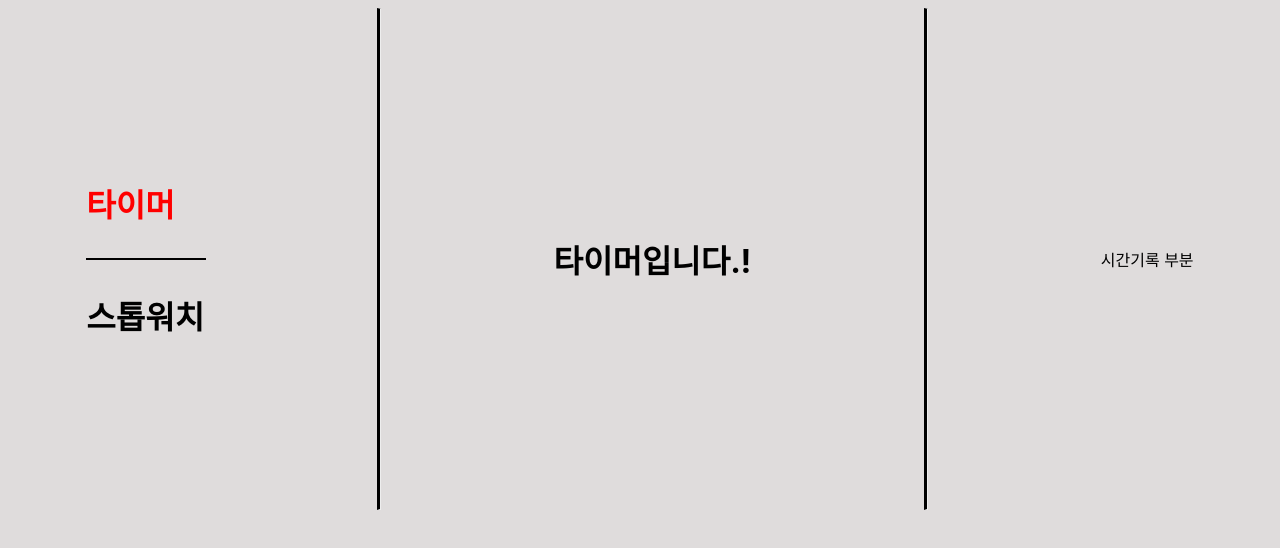
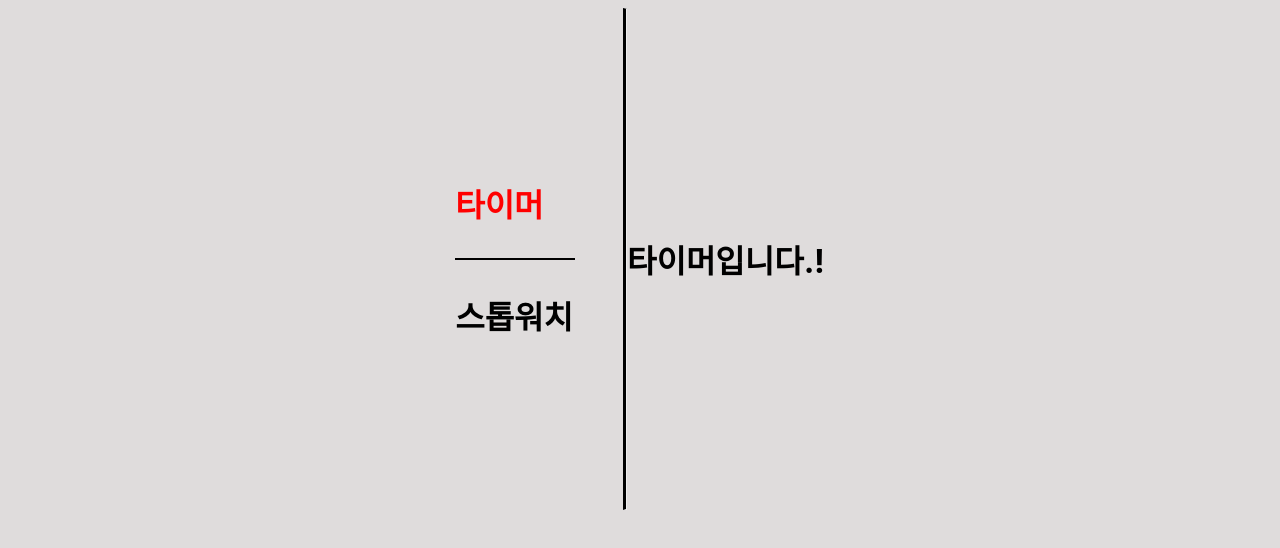
Before and after one commit to whitecity01/2024-react-study, a React (Create React App) app in the folder Week1/Sunan/timer/: page / in a window 1280 px wide. Shown: the top 548 px of the page. Built offline with nearby package versions, Linux system fonts and the light colour scheme.

Commit message:
[UPDATE] 스톱워치 구현 완료

```diff
--- a/Week1/Sunan/timer/src/App.css
+++ b/Week1/Sunan/timer/src/App.css
@@ -3,9 +3,11 @@ body{
 }
 .container {
   background-color: rgb(223, 220, 220);
-  display: flex;
-  justify-content: space-around; /* 이 설정은 요소들을 가로로 배치합니다 */
-  align-items: center; /* 이 설정은 요소들을 수직으로 가운데 정렬합니다 */
+  display:flex;
+  justify-content: center;
+  align-items: center;
+  margin-left: 100px;
+  margin-right: 100px;
 }
 .mode{
   font-size: xx-large;
@@ -21,15 +23,21 @@ body{
   margin: 0 0px; /* 각 요소 사이에 간격을 추가합니다 */
 }
 .line{
+  margin-left: 50px;
   border-left: medium solid black;
   height: 500px;
 }
 .button-container {
   display: flex;
-  justify-content: center;
+  justify-content: flex-start ;
   gap: 10px;
   margin-top: 20px;
   background-color: white;
+}
+.records {
+  font-size: x-large;
+  padding-left: 100px;
+  font-weight: 550;
 }
 
 button {
--- a/Week1/Sunan/timer/src/App.js
+++ b/Week1/Sunan/timer/src/App.js
@@ -6,6 +6,7 @@ import {FaStopCircle, FaPlusCircle, FaPauseCircle, FaPlayCircle} from 'react-ico
 function Stopwatch() {
   const [time, setTime] = useState(0);
   const [start, setStart] = useState(false);
+  const [records, setRecords] = useState([]);
 
   useEffect(() => {
     let interval;
@@ -24,8 +25,12 @@ function Stopwatch() {
   const handleStart = () => {
     setStart(true);
   };
+
   const handleRecord = () => {
-    setTime(0);
+    const newRecord = `0${Math.floor((time / 60000) % 60)}`.slice(-2) + " : " +
+                      `0${Math.floor((time / 1000) % 60)}`.slice(-2) + " : " +
+                      `0${Math.floor((time / 10) % 100)}`.slice(-2);
+    setRecords([...records, newRecord]); // 현재 시간을 기록에 추가
   };
   const handleStop = () => {
     setStart(false);
@@ -34,11 +39,12 @@ function Stopwatch() {
   const handleReset = () => {
     setTime(0);
     setStart(false);
+    setRecords([]);
   };
-
   return (
-    <div>
-      <div><h1>스톱워치</h1></div>
+    <div className='container'>
+      <div className='item'>
+        <div><h1>스톱워치</h1></div>
       <time>
         {`0${Math.floor((time / 60000) % 60)}`.slice(-2)} :
         {`0${Math.floor((time / 1000) % 60)}`.slice(-2)} :
@@ -51,11 +57,26 @@ function Stopwatch() {
         <button onClick={handleReset}><FaStopCircle className='icon'/></button>
       </div>
     </div>
+    <div><hr className="line"></hr></div>
+    <div className='records'>
+        <h2>기록</h2>
+        <ul>
+          {records.map((record, index) => (
+            <li key={index}>{record}</li>
+          ))}
+        </ul>
+      </div>
+    </div>
+
   );
 }
 
 function Timer() {
   return <h1>타이머입니다.!</h1>;
+}
+
+function Recorder(){
+
 }
 
 function App() {
@@ -83,8 +104,6 @@ function App() {
       </div>
       <div><hr className="line"></hr></div>
       <div className="item">{content}</div>
-      <div><hr className="line"></hr></div>
-      <div className="item">시간기록 부분</div>
     </div>
   );
 }
```
